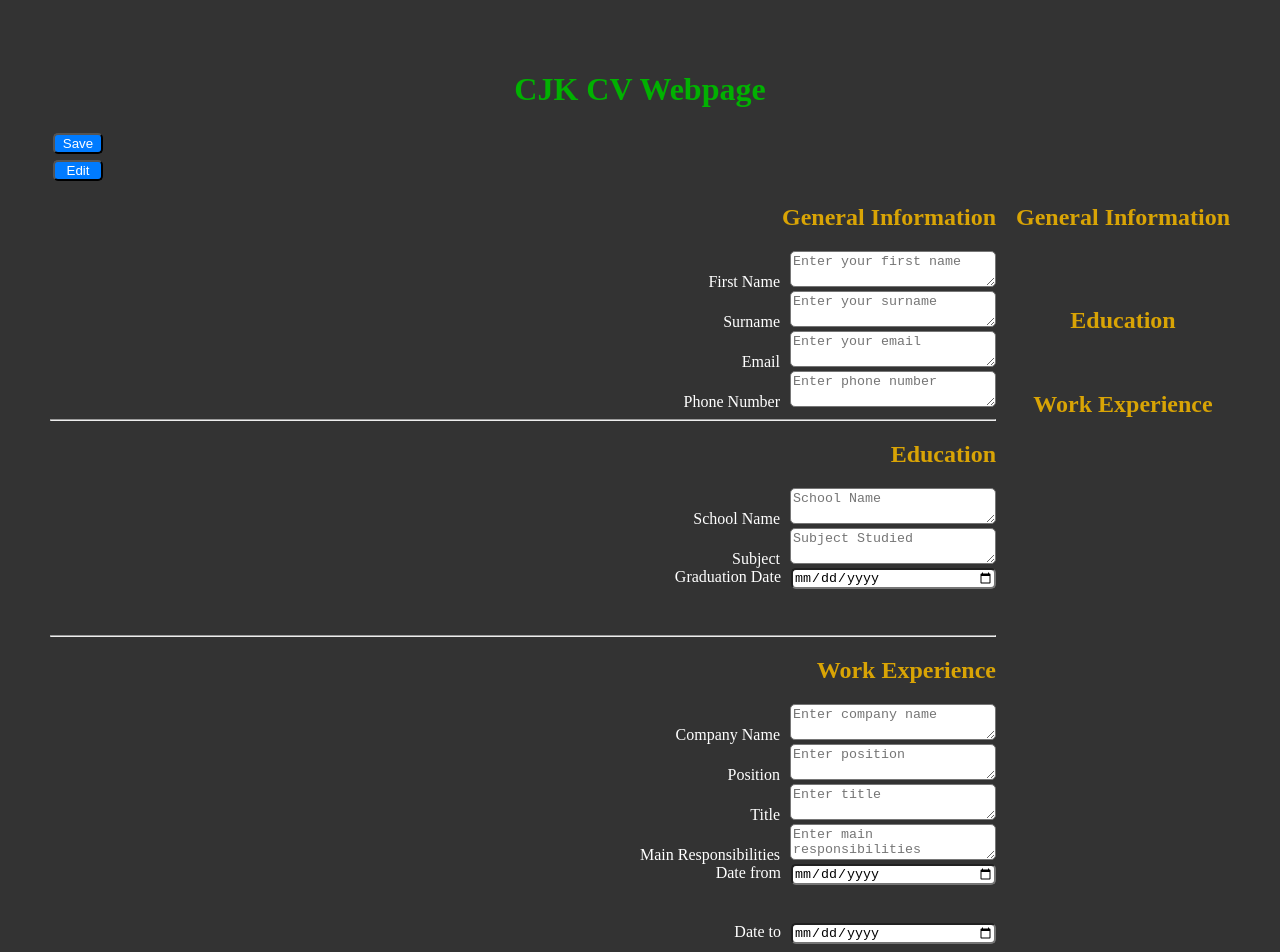
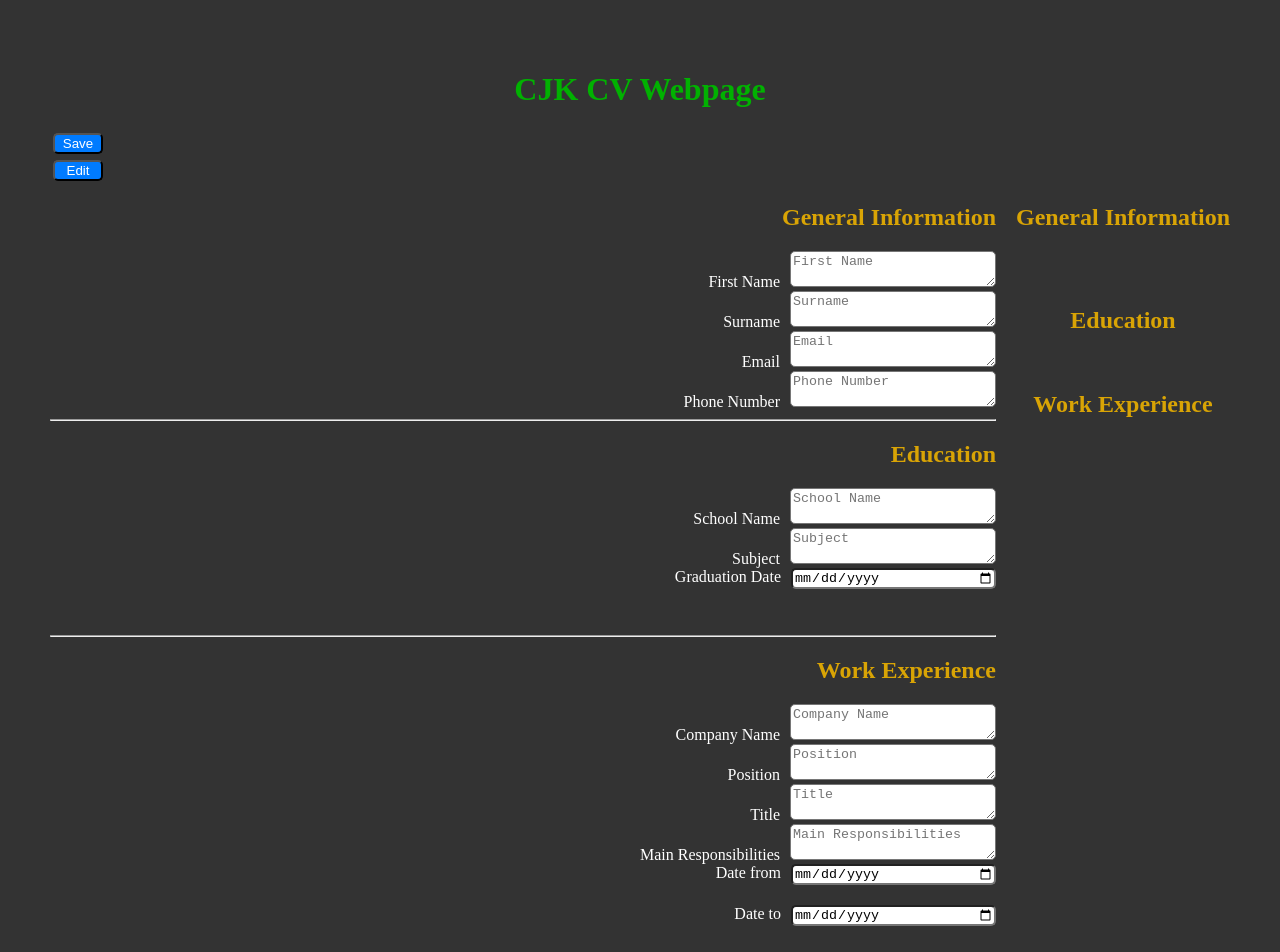
Before and after one commit to ChrisKnowles53/odin-cv-project, a React (Vite) app in the folder CV-Project/: page / in a window 1280 px wide. Shown: the top 952 px of the page. Built offline with nearby package versions, Linux system fonts and the light colour scheme.

Commit message:
changed what uses states and when so on save the input vbalues are cleared but the display keeps the infomration, workExperience states needs lifting

```diff
--- a/CV-Project/src/App.jsx
+++ b/CV-Project/src/App.jsx
@@ -8,19 +8,19 @@ import Button from "./components/Button";
 // add a function to reset the whole form
 
 function App() {
-  const [firstName, setFirstName] = useState("Enter your first name");
-  const [surname, setSurname] = useState("Enter your surname");
-  const [email, setEmail] = useState("Enter your email");
-  const [phoneNumber, setPhoneNumber] = useState("Enter phone number");
+  const [firstName, setFirstName] = useState("");
+  const [surname, setSurname] = useState("");
+  const [email, setEmail] = useState("");
+  const [phoneNumber, setPhoneNumber] = useState("");
 
   const [savedFirstName, setSavedFirstName] = useState("");
   const [savedSurname, setSavedSurname] = useState("");
   const [savedEmail, setSavedEmail] = useState("");
   const [savedPhoneNumber, setSavedPhoneNumber] = useState("");
 
-  const [schoolName, setSchoolName] = useState("School Name");
-  const [subjectStudied, setSubjectStudied] = useState("Subject Studied");
-  const [graduationDate, setGraduationDate] = useState("Graduation Date");
+  const [schoolName, setSchoolName] = useState("");
+  const [subjectStudied, setSubjectStudied] = useState("");
+  const [graduationDate, setGraduationDate] = useState("");
 
   const [savedSchoolName, setSavedSchoolName] = useState("");
   const [savedSubjectStudied, setSavedSubjectStudied] = useState("");
@@ -35,13 +35,30 @@ function App() {
   };
 
   const handleSave = () => {
-    setSavedFirstName(firstName);
-    setSavedSurname(surname);
-    setSavedEmail(email);
-    setSavedPhoneNumber(phoneNumber);
-    setSavedSchoolName(schoolName);
-    setSavedSubjectStudied(subjectStudied);
-    setSavedGraduationDate(graduationDate);
+    if (firstName !== "") setSavedFirstName(firstName);
+    if (surname !== "") setSavedSurname(surname);
+    if (email !== "") setSavedEmail(email);
+    if (phoneNumber !== "") setSavedPhoneNumber(phoneNumber);
+    if (schoolName !== "") setSavedSchoolName(schoolName);
+    if (subjectStudied !== "") setSavedSubjectStudied(subjectStudied);
+    if (graduationDate !== "") setSavedGraduationDate(graduationDate);
+
+    if (
+      surname !== "" ||
+      surname !== "" ||
+      email !== "" ||
+      phoneNumber !== ""
+    ) {
+      setFirstName("");
+      setSurname("");
+      setEmail("");
+      setPhoneNumber("");
+    }
+    if (schoolName !== "" || subjectStudied !== "" || graduationDate !== "") {
+      setSchoolName("");
+      setSubjectStudied("");
+      setGraduationDate("");
+    }
   };
 
   const handleEdit = () => {
--- a/CV-Project/src/components/Input.jsx
+++ b/CV-Project/src/components/Input.jsx
@@ -8,7 +8,8 @@ export default function InputField({ name, setName, label }) {
       </label>
       <textarea
         className="input"
-        placeholder={name}
+        placeholder={label}
+        value={name}
         onChange={(event) => setName(event.target.value)}
       ></textarea>
     </>
--- a/CV-Project/src/components/WorkExperience.jsx
+++ b/CV-Project/src/components/WorkExperience.jsx
@@ -6,10 +6,10 @@ import React from "react";
 
 export default function WorkExperience({ section }) {
   const [formData, setFormData] = useState({
-    companyName: "Enter company name",
-    position: "Enter position",
-    title: "Enter title",
-    mainResponsibilities: "Enter main responsibilities",
+    companyName: "",
+    position: "",
+    title: "",
+    mainResponsibilities: "",
   });
   const inputFields = [
     { key: "companyName", label: "Company Name" },
@@ -42,7 +42,6 @@ export default function WorkExperience({ section }) {
       ))}
 
       <DateInputField label="Date from" />
-      <br />
       <DateInputField label="Date to" />
     </div>
   );
```
